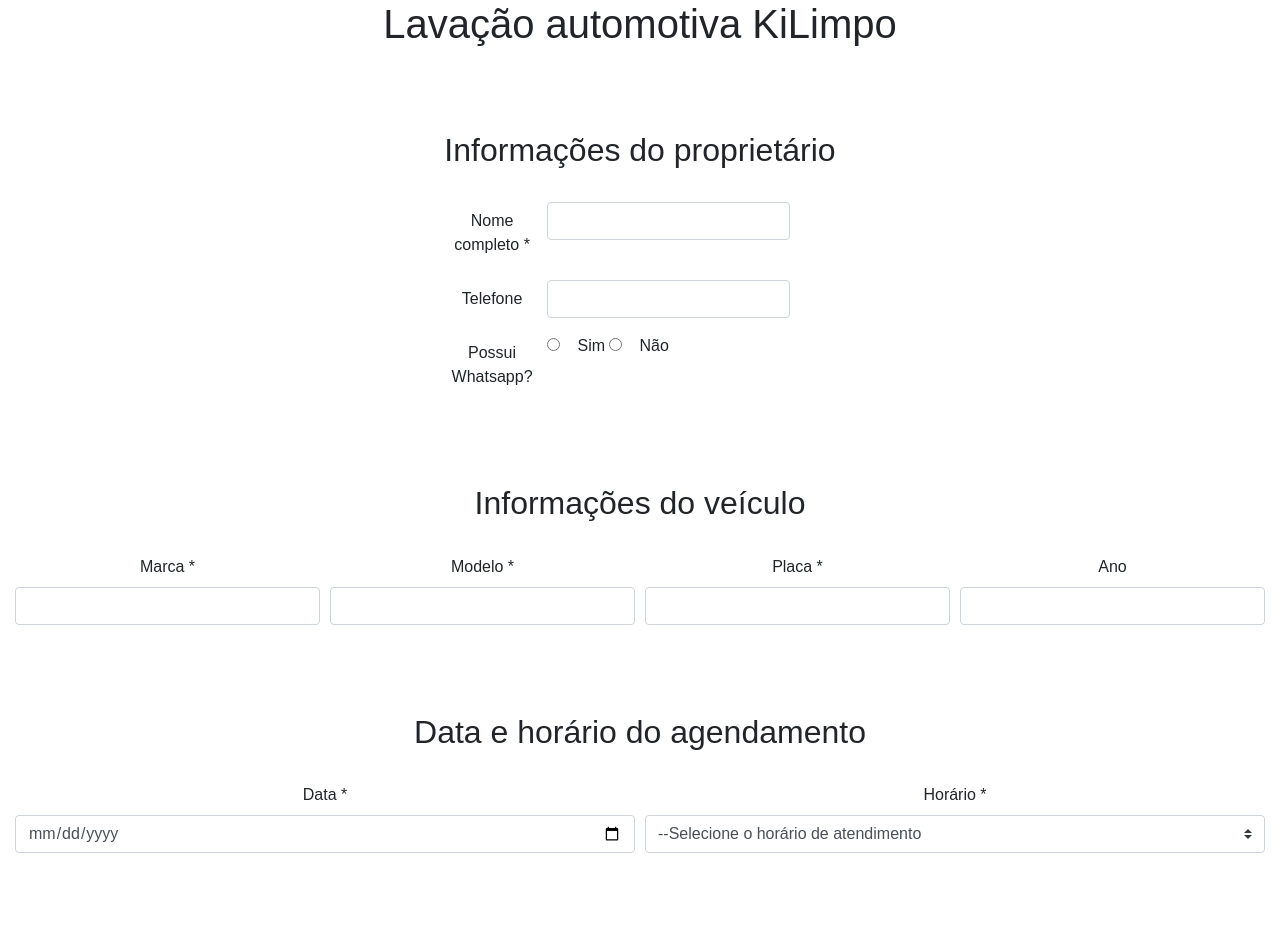
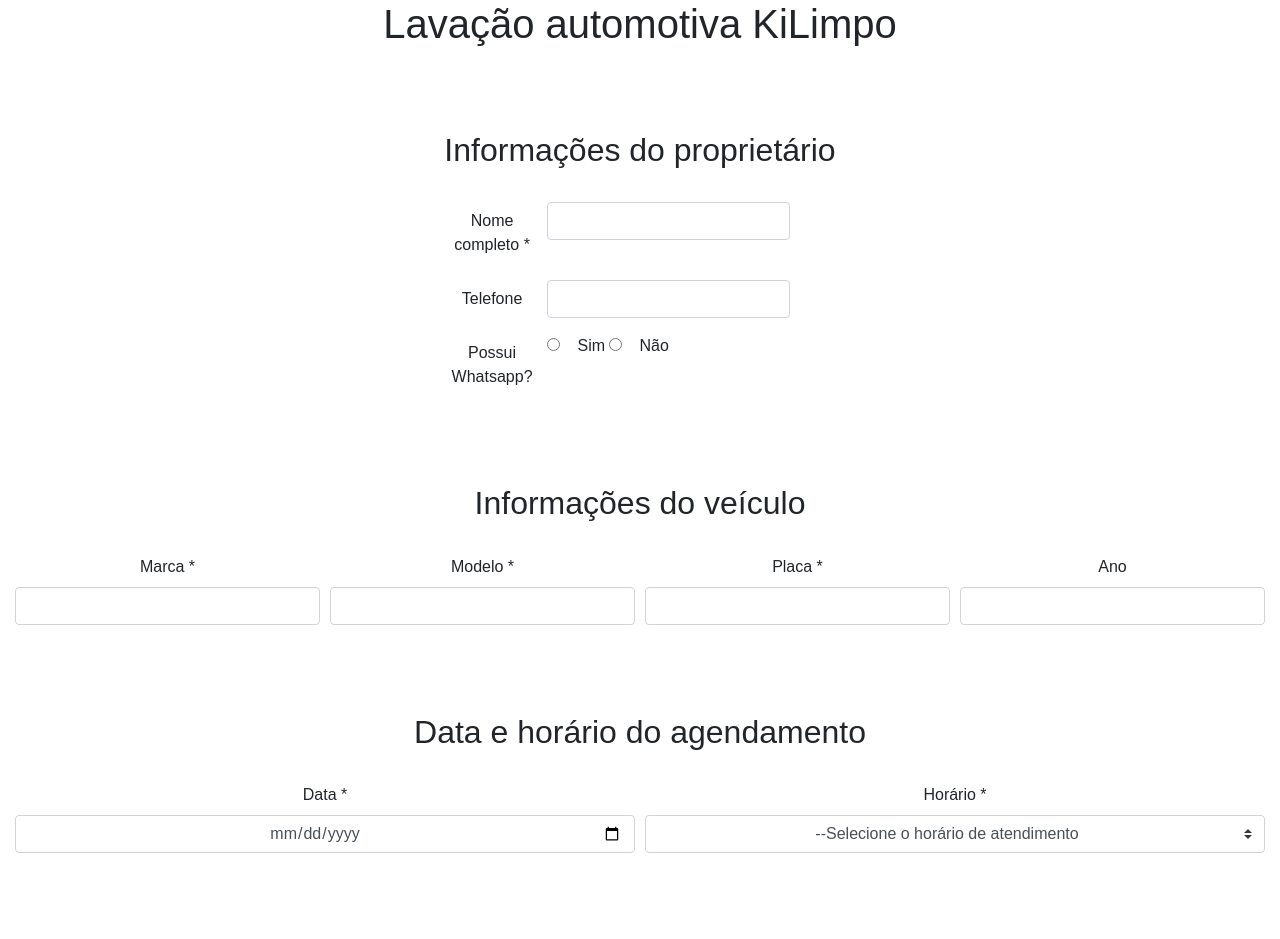
Before and after one commit to Oivasmf/Kilimpo-frontend, a React (Create React App) app: page / in a window 1280 px wide. Shown: the top 939 px of the page. Built offline with nearby package versions, Linux system fonts and the light colour scheme.

Commit message:
Update form-kilimpo.js

```diff
--- a/src/components/form-kilimpo.js
+++ b/src/components/form-kilimpo.js
@@ -267,7 +267,7 @@
                             <Form.Label>
                                 Data *
                             </Form.Label>
-                            <Form.Control type="date" value={this.state.data} onChange={this.onChangeData} />
+                            <Form.Control type="date" value={this.state.data} onChange={this.onChangeData} className="text-center"/>
                         </Form.Group>
 
                         <Form.Group as={Col}>
@@ -275,7 +275,7 @@
                                 Horário *
                             </Form.Label>
                             <Form.Control as="select" custom value={this.state.horario}
-                            onChange={this.onChangeHorario}>
+                            onChange={this.onChangeHorario} className="text-center">
                                 <option value="-1">--Selecione o horário de atendimento</option>
                                 {
                                     this.state.horarios.map(obj => {
```
